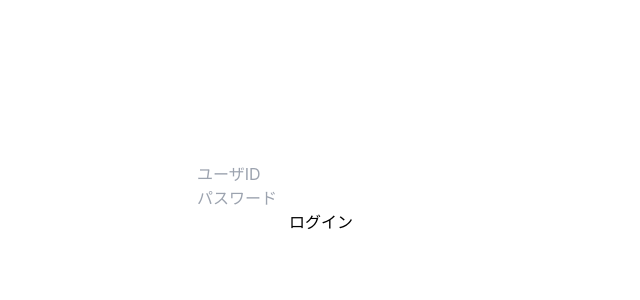
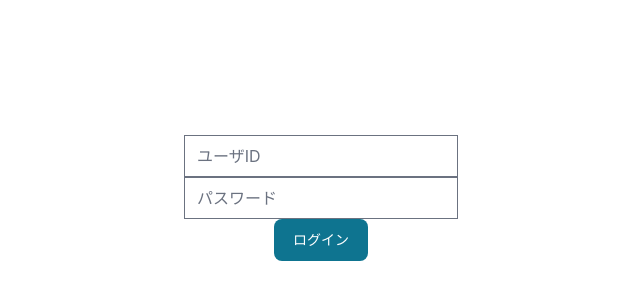
Before and after one commit to moto-sbt/pc-manage, a Next.js app: page /login in a window 1280 px wide. Shown: the part 202-502 px from the top of the page, without its empty margins (319-959 px from the left). Built offline with nearby package versions, Linux system fonts and the light colour scheme.

Commit message:
feat: flowbiteを使えるようにした

```diff
--- a/package.json
+++ b/package.json
@@ -6,6 +6,8 @@
     "start": "next start"
   },
   "dependencies": {
+    "flowbite": "^1.5.4",
+    "flowbite-react": "^0.3.4",
     "next": "latest",
     "react": "17.0.2",
     "react-dom": "17.0.2"
--- a/src/pages/login/index.tsx
+++ b/src/pages/login/index.tsx
@@ -1,5 +1,6 @@
 import Link from 'next/link'
 import Head from 'next/head'
+import { Button } from "flowbite-react";
 import Layout from '@/components/Layout'
 
 const login = async () => {
@@ -33,7 +34,7 @@
       <input type="text" placeholder='ユーザID' />
       <input type="text" placeholder='パスワード' />
       <Link href="/">
-        <button onClick={login}>ログイン</button>
+        <Button onClick={login}>ログイン</Button>
       </Link>
     </Layout>
   )
--- a/tailwind.config.js
+++ b/tailwind.config.js
@@ -1,11 +1,14 @@
 /** @type {import('tailwindcss').Config} */
 module.exports = {
   content: [
+    "./node_modules/flowbite-react/**/*.js",
     "./src/pages/**/*.{js,ts,jsx,tsx}",
     "./src/components/**/*.{js,ts,jsx,tsx}",
   ],
   theme: {
     extend: {},
   },
-  plugins: [],
+  plugins: [
+    require("flowbite/plugin")
+  ],
 }
```
Also changed, not shown: 1 other file (tests, documents, lock files or other folders).
